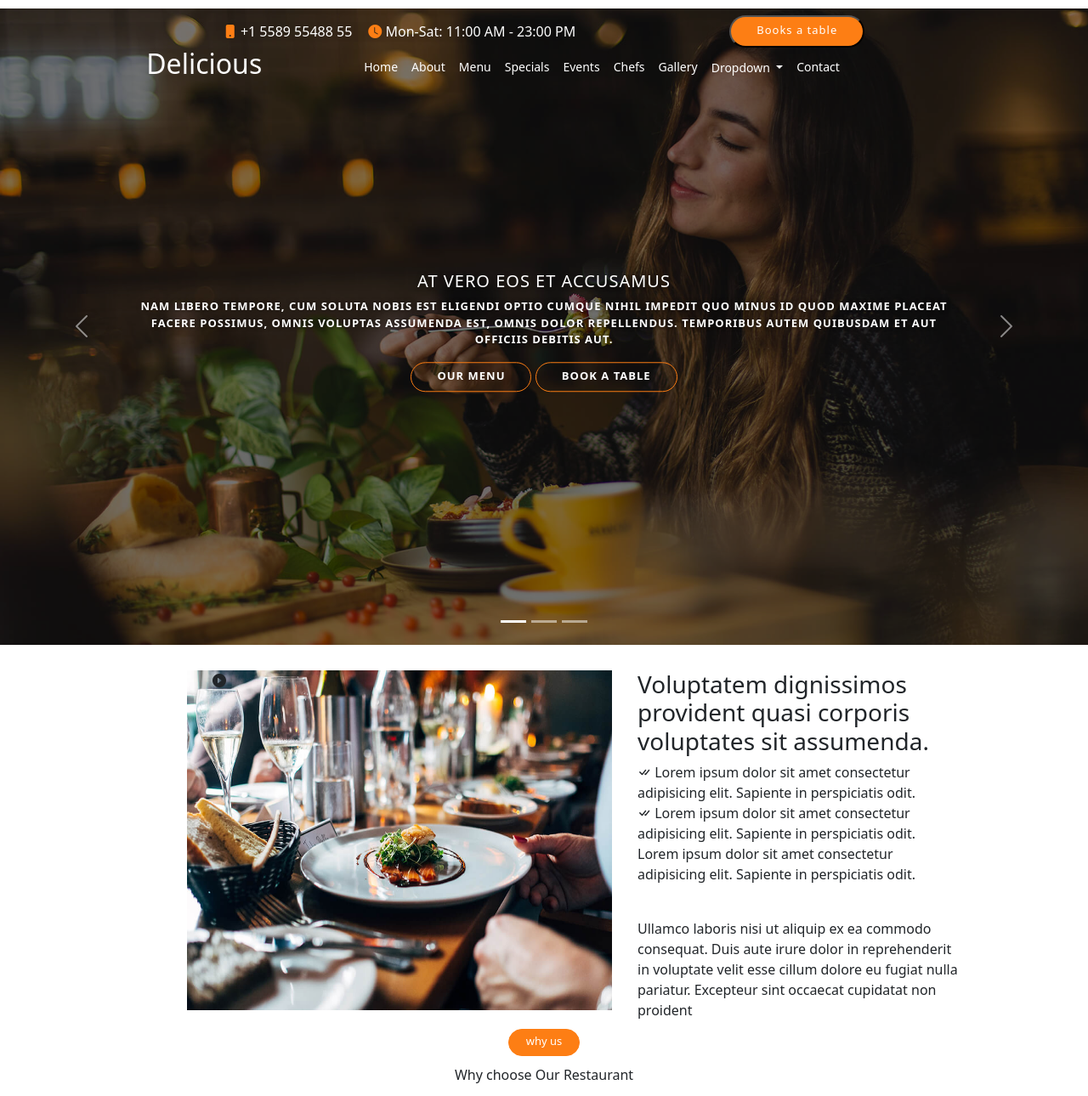
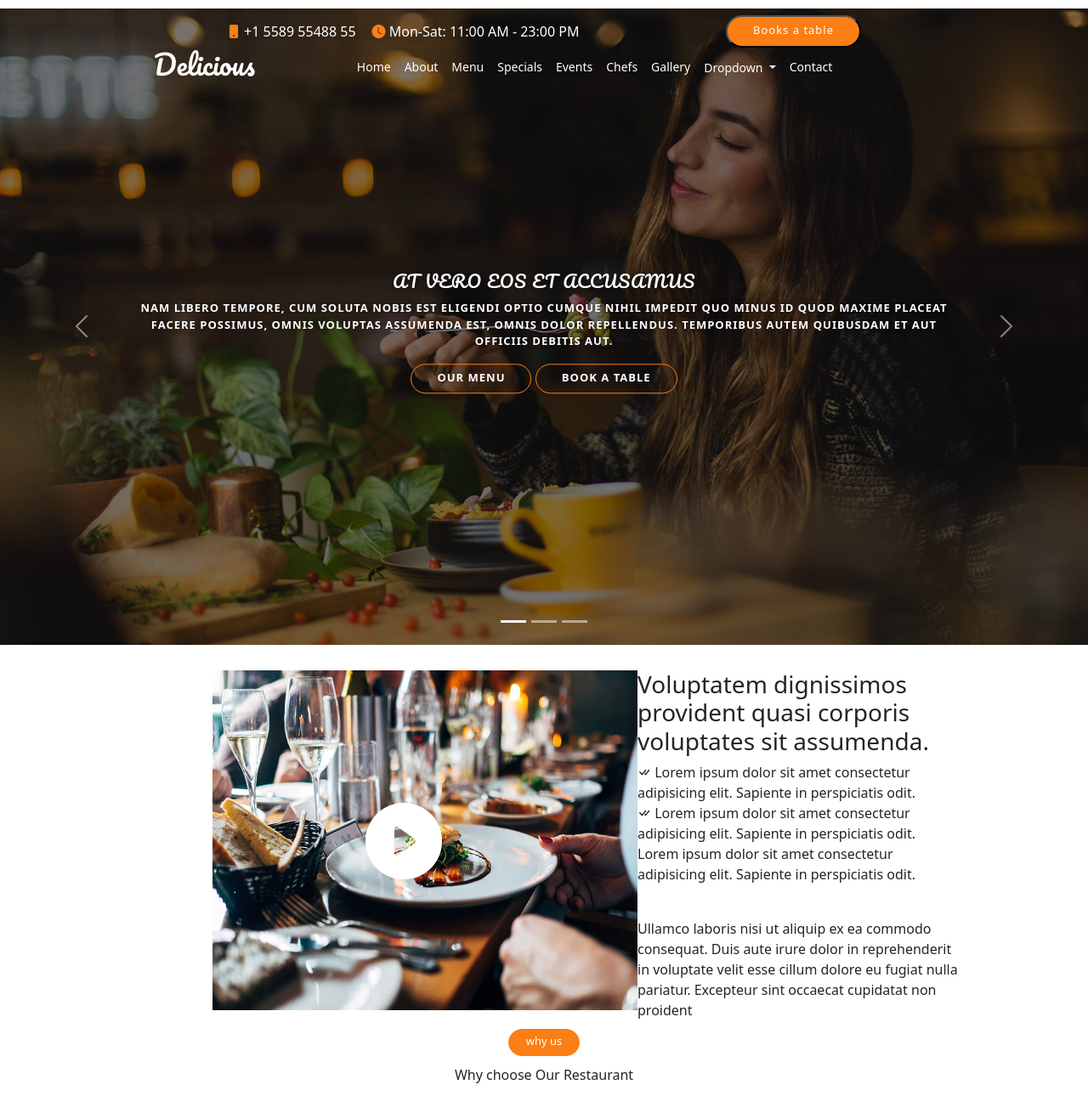
Before and after one commit to oussbelat/Final-Project-HTML-CSS-Sass, a website: page index.html in a window 1280 px wide. Shown: the top 1290 px of the page at 85% size. Drawn offline with nearby package versions, Linux system fonts and the light colour scheme.

Commit message:
add video icon +Bootstrap modal  video

```diff
--- a/index.html
+++ b/index.html
@@ -7,6 +7,7 @@
     <link rel="preconnect" href="https://fonts.gstatic.com/" crossorigin>
     <link rel="icon" type="favicon" href="./public/images/favicon.png">
     <link href="https://fonts.googleapis.com/css2?family=Pacifico&display=swap" rel="stylesheet">
+
     <title>F-project-html-sass</title>
 </head>
 <body>
@@ -30,7 +31,7 @@
       </div> <!--  sada dial top-navbar
    bot-navbar start -->
 <div class="bot-navbar d-flex justify-content-around align-items-center" >
-   <h2 class="text-white">Delicious</h2>
+   <h2 class="text-white logo ">Delicious</h2>
    <nav class="nav-bar d-flex justify-content-around align-items-center gap-3 ">
      <a href="#">Home</a>
      <a href="#">About</a>
@@ -73,7 +74,7 @@
       <div class="carousel-item active " >
         <img src="./public/images/slide/slide-1.jpg" class="d-block w-100" alt="image1" class="object-fit-cover">
         <div class="carousel-caption d-none d-md-block txt">
-          <h5>At vero eos et accusamus</h5>
+          <h5 class="card-title">At vero eos et accusamus</h5>
           <p>Nam libero tempore, cum soluta nobis est eligendi optio cumque nihil impedit quo minus id quod maxime placeat facere possimus, omnis voluptas assumenda est,
              omnis dolor repellendus. Temporibus autem quibusdam et aut officiis debitis aut.</p>
              <button class="btn">Our Menu</button>
@@ -83,7 +84,7 @@
       <div class="carousel-item">
         <img src="./public/images/slide/slide-2.jpg" class="d-block w-100" alt="image-2" class="object-fit-cover">
         <div class="carousel-caption d-none d-md-block txt">
-          <h5>At vero eos et accusamus</h5>
+          <h5 class="card-title">At vero eos et accusamus</h5>
           <p>Nam libero tempore, cum soluta nobis est eligendi optio cumque nihil impedit quo minus id quod maxime placeat facere possimus, omnis voluptas assumenda est,
              omnis dolor repellendus. Temporibus autem quibusdam et aut officiis debitis aut.</p>
              <button class="btn">Our Menu</button>
@@ -93,7 +94,7 @@
       <div class="carousel-item">
         <img src="./public/images/slide/slide-3.jpg" class="d-block w-100" alt="image-3" class="object-fit-cover">
         <div class="carousel-caption d-none d-md-block txt">
-          <h5>At vero eos et accusamus</h5>
+          <h5 class="card-title"> <span class="text-warning">ATEMPORIBUS </span> autem quibusdam</h5>
           <p>Nam libero tempore, cum soluta nobis est eligendi optio cumque nihil impedit quo minus id quod maxime placeat facere possimus, omnis voluptas assumenda est,
              omnis dolor repellendus. Temporibus autem quibusdam et aut officiis debitis aut.</p>
              <button class="btn" >Our Menu</button>
@@ -112,8 +113,25 @@
   </div>
 </header>
   <section class="sectionA d-flex">
-    <img src="./public/images/about.jpg" alt="About" width="500px" class="image-video">
-    <i class="bi bi-play-circle-fill play"></i>
+    <div class="video">
+      <img src="./public/images/about.jpg" alt="About" width="500px" class="image-video">
+      <a data-bs-toggle="modal" data-bs-target="#videoModal" class="text-white fs-1">
+        <i class="bi bi-play-circle-fill play"></i>
+      </a>
+      <div class="modal fade" id="videoModal" tabindex="-1" aria-labelledby="videoModalLabel" aria-hidden="true">
+        <div class="modal-dialog modal-dialog-centered modal-lg">
+          <div class="modal-content bg-dark">
+            <div class="modal-body p-0">
+              <div class="ratio ratio-16x9">
+                <iframe src="https://www.youtube.com/embed/Y7f98aduVJ8" title="YouTube video" allowfullscreen></iframe>
+              </div>
+            </div>
+          </div>
+        </div>
+      </div>
+
+
+    </div>
     <div class="left-s-side">
         <h3>Voluptatem dignissimos provident quasi corporis voluptates sit assumenda.</h3>
         <div>
--- a/src/sass/modules/home/header.sass
+++ b/src/sass/modules/home/header.sass
@@ -42,3 +42,6 @@ nav
     filter: brightness(50%)
     width: 100%
     object-fit: cover
+
+.logo,.card-title
+    font-family: "Pacifico", cursive !important
--- a/src/sass/modules/home/main.sass
+++ b/src/sass/modules/home/main.sass
@@ -1,12 +1,18 @@
 .section1
     display: flex
-.play
-    position: absolute
-    // width: 90px
-.image-video
+.video
     position: relative
-    height: 400px
-    right: 30px
+    .play
+        top: 133px !important
+        font-size: 90px
+        position: absolute
+        right: 230px
+        // width: 90px
+    .image-video
+        // position: relative
+        height: 400px
+        right: 30px
+
 .sectionA
     padding-top: 30px
     padding-left: 250px
@@ -161,3 +167,6 @@ textarea
         position: absolute
         top: 50%
         left: 200px
+.card-title
+    text-transform: uppercase
+    padding-bottom: 10px
```
Also changed, not shown: public/css/app.css, 1 other file.
